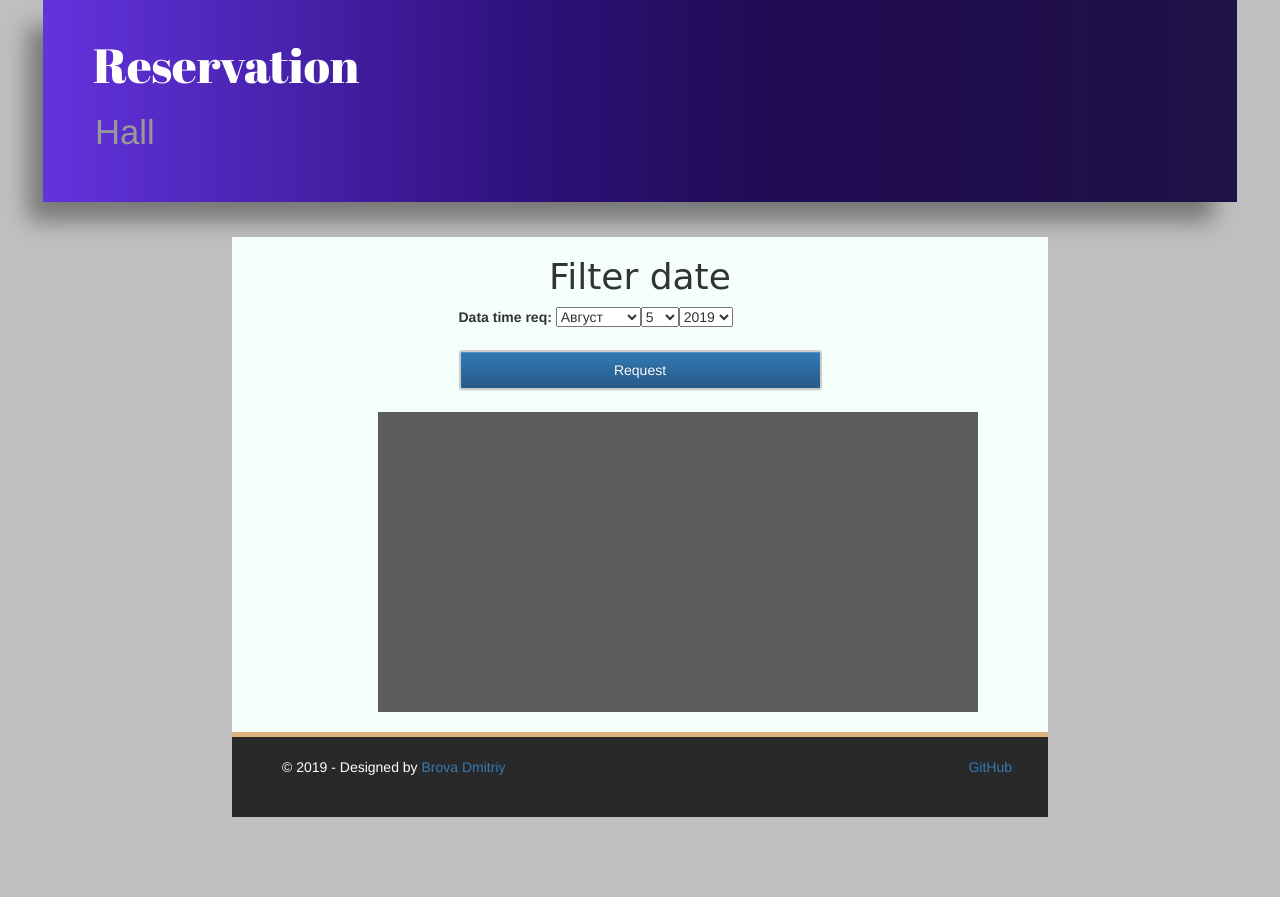
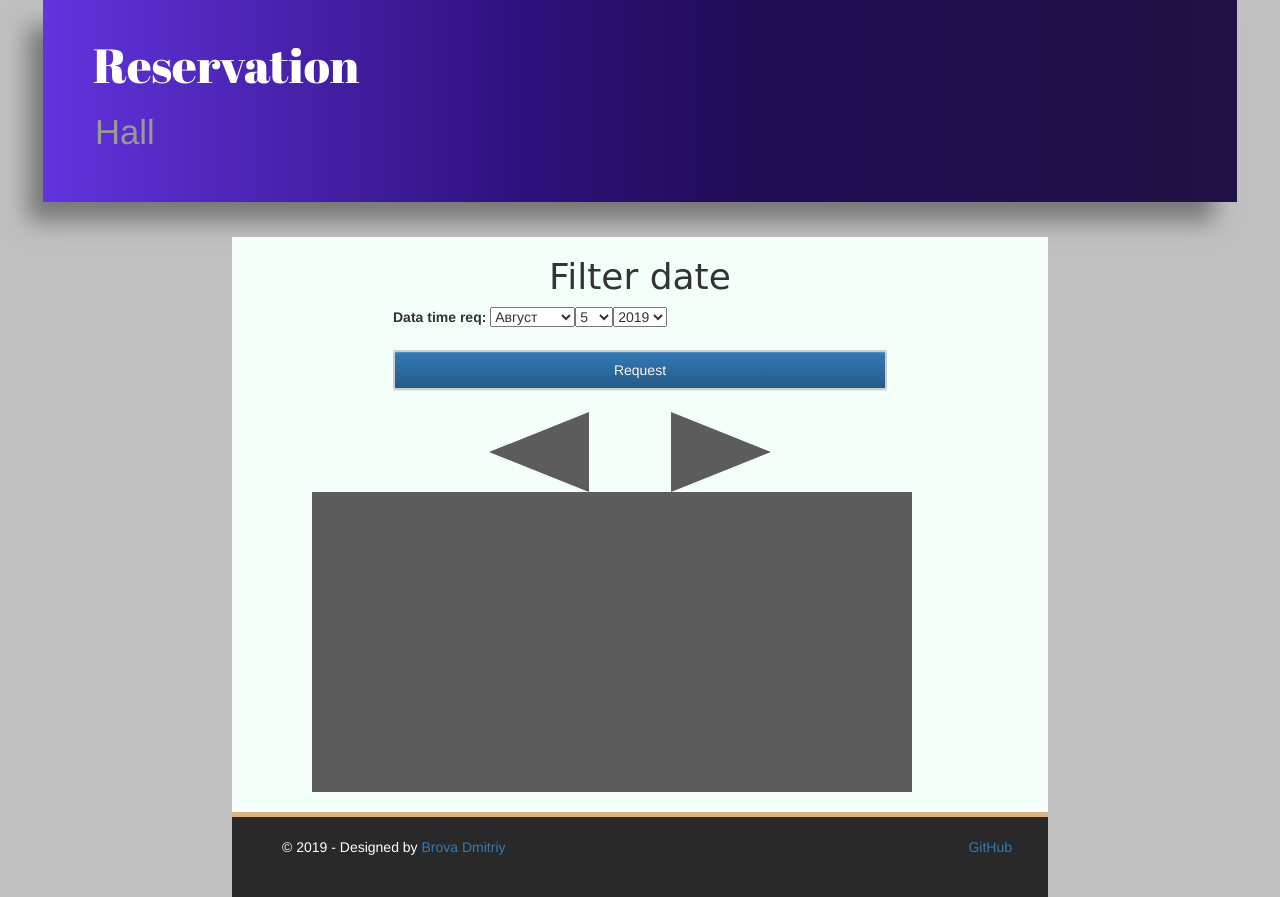
Before and after one commit to dbrova15/ReservationApp, a Django app: page / in a window 1280 px wide; the page is wider, and only the part inside the window is pictured. Shown: the part 44-941 px from the top of that part. Before the commit the page ends 861 px from the top of that part, so only its background shows below. Run offline with Django 3.2, Linux system fonts and the light colour scheme; data that the repository does not hold is empty; some libraries are stand-ins or nearby versions.

Commit message:
review 5 07 2019

```diff
--- a/ReservationApp/models.py
+++ b/ReservationApp/models.py
@@ -40,6 +40,6 @@ class Booking(models.Model):
     namber_table = models.IntegerField(help_text="Enter namber of seats", default=None)
     status = models.IntegerField(
         help_text="Enter status of table. 0 - free, 1 select table, 3 - booked", default=0)
-    email_client = models.EmailField(help_text="Customer Email for Booking Notification", null=True, unique=True,
+    email_client = models.EmailField(help_text="Customer Email for Booking Notification", null=True, unique=False,
                                      blank=True, default="test")
     date_time = models.DateField(blank=True, help_text="")
--- a/ReservationApp/templates/Reservation/hall.html
+++ b/ReservationApp/templates/Reservation/hall.html
@@ -5,7 +5,7 @@
 {% endblock %}
 
 {% block content %}
-    <div class="col-md-6 col-md-offset-3">
+    <div class="col-md-8 col-md-offset-2">
         <h1 style="text-align:center;">Filter date</h1>
         <form method="post" class="post-form" enctype="multipart/form-data">
             {{ form.as_p }}
@@ -13,9 +13,30 @@
             <input type="submit" class="btn btn-primary" value="Request"/>
         </form>
     </div>
-
+    <div class="col-md-8 col-md-offset-3">
+        <a href="/date/{{ before_date }}">
+            <div class="col-md-4" id="triangle_left"
+                 style="width: 0; height: 0; border-top: 40px solid transparent; border-right: 100px solid #5c5c5c; border-bottom: 40px solid transparent;">
+                {#            <div style="position: relative;#}
+                {#                 left:25%; top:20%; width: 70px; color: white;">#}
+                {#                <p>Befor#}
+                {#                </p>#}
+                {#            </div>#}
+            </div>
+        </a>
+        <a href="/date/{{ after_date }}">
+            <div class="col-md-4 col-md-offset-2" id="triangle_right"
+                 style="width: 0; height: 0; border-top: 40px solid transparent; border-left: 100px solid #5c5c5c; border-bottom: 40px solid transparent;">
+                {#            <div style="position: relative;#}
+                {#                 left:25%; top:20%; width: 70px; color: white;">#}
+                {#                <p>Next#}
+                {#                </p>#}
+                {#            </div>#}
+            </div>
+        </a>
+    </div>
     {% if form_booking is not None %}
-    <div class="col-md-6 col-md-offset-3">
+        <div class="col-md-8 col-md-offset-2">
             <h1 style="text-align:center;">Booking form</h1>
             <form method="post" class="post-form" enctype="multipart/form-data">
                 {{ form_booking.as_p }}
@@ -24,7 +45,8 @@
             </form>
         </div>
     {% endif %}
-    <div class="col-md-8 col-md-offset-2" id="rectangle" style="width:{{ width_hall }}px; height:{{ height_hall }}px; background-color:#5c5c5c; position: relative">
+    <div class="col-md-8 col-md-offset-1" id="rectangle"
+         style="width:{{ width_hall }}px; height:{{ height_hall }}px; background-color:#5c5c5c; position: relative">
 
         {% for obj in data_list %}
             {{ obj|safe }}
--- a/ReservationApp/urls.py
+++ b/ReservationApp/urls.py
@@ -4,6 +4,7 @@ from ReservationApp import views
 
 urlpatterns = [
     path('', views.hall_layout, name='hall_layout'),
+    path('date/<str:data_time_req>', views.hall_layout, name='hall_layout_date'),
     path(
         'set_status/n_table=<int:n_table>&status=<int:status>&date_time=<str:date_time>&email_client=<str:email_client>',
         views.set_status_table,
--- a/ReservationApp/views.py
+++ b/ReservationApp/views.py
@@ -2,7 +2,7 @@
 import datetime
 
 from django.http import HttpResponseRedirect
-from django.shortcuts import render
+from django.shortcuts import render, redirect
 
 # Create your views here.
 from django.urls import reverse
@@ -16,6 +16,7 @@ height_hall = 300
 
 
 def get_data_list(list_tables, data_time_req):
+
     data_list = []
     for data in list_tables:
         namber_table = data.namber_of_table
@@ -26,7 +27,7 @@ def get_data_list(list_tables, data_time_req):
         top = height_hall / 100 * data.position_y
         circle_type = data.circle_type
         booking_obj = Booking.objects.filter(namber_table=namber_table, date_time=data_time_req).first()
-        print(booking_obj)
+        # print(booking_obj.status)
         if booking_obj is None or booking_obj.status == 0:
             color = "green"
             href_status = """/set_status/n_table={namber_table}&status={status}&date_time={data_time_req}&email_client={email}""".format(
@@ -59,7 +60,8 @@ def get_data_list(list_tables, data_time_req):
 
                 </div></a>""".format(width_circle=width_circle, height_circle=height_circle,
                                      left=left, top=top,
-                                     namber_table=namber_table, namber_of_seats=namber_of_seats, color=color, href_status=href_status)
+                                     namber_table=namber_table, namber_of_seats=namber_of_seats, color=color,
+                                     href_status=href_status)
         else:
             # <a href="/set_status/n_table={namber_table}/status={status}/date_time={data_time_req}/email_client="">
             table = """
@@ -85,35 +87,54 @@ def get_data_list(list_tables, data_time_req):
     return data_list
 
 
-def hall_layout(request):
-    form = DateForm()
+def hall_layout(request, data_time_req=datetime.date.today()):
+    # request.POST['data_time_req'] = data_time_req
+
     form_booking = None
-
+    if type(data_time_req) is str:
+        data_time_req = datetime.datetime.strptime(data_time_req, '%Y-%m-%d').date()
     if request.method == 'POST':
         form = DateForm(request.POST)
         if form.is_valid():
             data_time_req = form.cleaned_data['data_time_req']
-        else:
-            data_time_req = datetime.date.today()
-    else:
-        # if form.data_time_req
-        data_time_req = datetime.date.today()
-    # print(data_time_req)
+
+    form = DateForm(initial={"data_time_req": data_time_req})
+
+    before_date = data_time_req - datetime.timedelta(days=1)
+    after_date = data_time_req + datetime.timedelta(days=1)
     booking_status_list = [i.status for i in Booking.objects.filter(date_time=data_time_req).all()]
     if 1 in booking_status_list:
+        if request.method == 'POST':
+            form_booking = BookingForm(request.POST)
+            if form_booking.is_valid():
+                email_client = form_booking.cleaned_data['email_fild']
+                list_tables = TableList.objects.all()
+                for data in list_tables:
+                    n_table = data.namber_of_table
+                    booking_obj = Booking.objects.filter(namber_table=n_table, date_time=data_time_req).first()
+                    if not booking_obj:
+                        continue
+                    status = booking_obj.status
+                    # print(status)
+                    if status == 1:
+                        booking_obj.status = 2
+                        booking_obj.email_client = email_client
+                        booking_obj.save()
+                        # data = Booking(namber_table=n_table, status=2, email_client=email_client, date_time=data_time_req)
+                        # data.save()
+
         form_booking = BookingForm()
-
     list_tables = TableList.objects.all()
 
     data_list = get_data_list(list_tables, data_time_req)
 
     return render(request, 'Reservation/hall.html',
                   {"width_hall": width_hall, 'form': form, "form_booking": form_booking, "height_hall": height_hall,
-                   'data_list': data_list})
+                   'data_list': data_list, "before_date": before_date.strftime('%Y-%m-%d'),
+                   "after_date": after_date.strftime('%Y-%m-%d')})
 
 
 def set_status_table(request, n_table, status, date_time, email_client):
-    # print(n_table, status, date_time, email_client)
     date_time_obj = datetime.datetime.strptime(date_time, '%Y-%m-%d')
     obj_booking = Booking.objects.filter(namber_table=n_table, date_time=date_time_obj).first()
     if not obj_booking:
@@ -127,4 +148,7 @@ def set_status_table(request, n_table, status, date_time, email_client):
         obj_booking.save()
     # form = DateForm(request.POST)
     # form.data_time_req = date_time
-    return HttpResponseRedirect('/')
+    # url = reverse('hall_layout_date', kwargs={'date_time': date_time})
+    # return redirect('hall_layout_date', data_time_req=date_time)
+    return redirect("/date/{}".format(date_time))
+    # return HttpResponseRedirect(url)
```
Also changed, not shown: ReservationApp/migrations/0017_auto_20190805_0750.py (added). Lines whose indentation alone changed are shown as unchanged.
